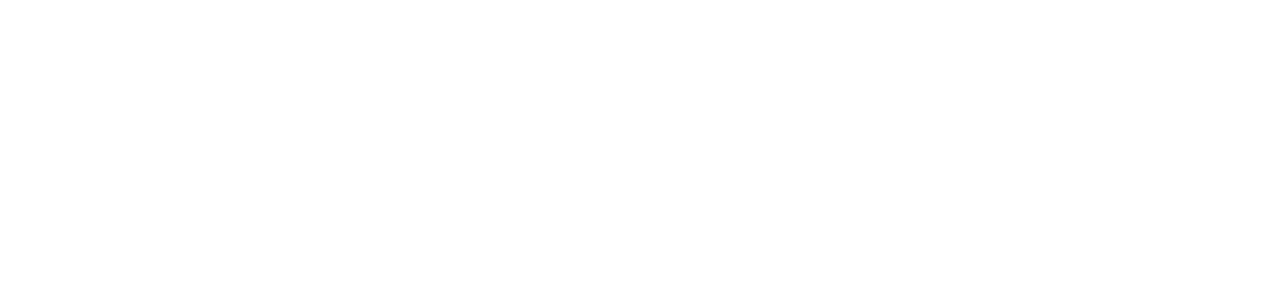
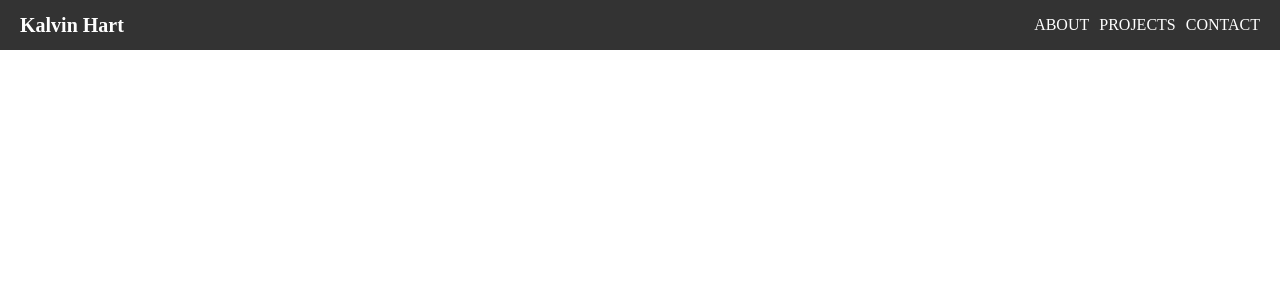
Before and after one commit to kalvinhart/portfolio-v2, a React (Create React App) app in the folder client/: page / in a window 1280 px wide. Shown: the top 300 px of the page. Built offline with nearby package versions, Linux system fonts and the light colour scheme.

Commit message:
desktop header skeleton complete

```diff
--- a/client/src/App.tsx
+++ b/client/src/App.tsx
@@ -1,5 +1,7 @@
+import { Header } from "./components/Header";
+
 function App() {
-  return <div></div>;
+  return <Header />;
 }
 
 export default App;
--- /dev/null
+++ b/client/src/components/Header/Header.styles.ts
@@ -0,0 +1,43 @@
+import styled from "styled-components";
+import { MainContainer } from "../../styles/containers";
+
+export const StyledHeader = styled.header`
+  padding: 10px 20px;
+  background-color: #333;
+  color: white;
+
+  & ${MainContainer} {
+    display: flex;
+    align-items: center;
+    justify-content: space-between;
+  }
+`;
+
+export const HeaderLogo = styled.span`
+  font-size: 20px;
+  font-weight: bold;
+`;
+
+export const HeaderNav = styled.nav``;
+
+export const HeaderNavUL = styled.ul`
+  list-style: none;
+  display: flex;
+`;
+
+export const HeaderNavLI = styled.li`
+  &:not(:last-of-type) {
+    margin-right: 10px;
+  }
+`;
+
+export const HeaderNavLink = styled.a`
+  color: white;
+  text-decoration: none;
+  text-transform: uppercase;
+  transition: color 0.2s ease-out;
+
+  &:hover {
+    color: #0cc;
+  }
+`;
--- /dev/null
+++ b/client/src/components/Header/Header.tsx
@@ -0,0 +1,36 @@
+import { MainContainer } from "../../styles/containers";
+import {
+  HeaderLogo,
+  HeaderNav,
+  HeaderNavLI,
+  HeaderNavLink,
+  HeaderNavUL,
+  StyledHeader,
+} from "./Header.styles";
+
+const Header = () => {
+  return (
+    <StyledHeader>
+      <MainContainer>
+        <HeaderLogo>Kalvin Hart</HeaderLogo>
+        <HeaderNav>
+          <HeaderNavUL>
+            <HeaderNavLI>
+              <HeaderNavLink href="#about">About</HeaderNavLink>
+            </HeaderNavLI>
+
+            <HeaderNavLI>
+              <HeaderNavLink href="#projects">Projects</HeaderNavLink>
+            </HeaderNavLI>
+
+            <HeaderNavLI>
+              <HeaderNavLink href="#contact">Contact</HeaderNavLink>
+            </HeaderNavLI>
+          </HeaderNavUL>
+        </HeaderNav>
+      </MainContainer>
+    </StyledHeader>
+  );
+};
+
+export default Header;
--- /dev/null
+++ b/client/src/components/Header/index.ts
@@ -0,0 +1,3 @@
+import Header from "./Header";
+
+export { Header };
--- a/client/src/index.css
+++ b/client/src/index.css
@@ -15,7 +15,8 @@
 figure,
 blockquote,
 dl,
-dd {
+dd,
+ul {
   margin: 0;
 }
 
--- a/client/src/index.tsx
+++ b/client/src/index.tsx
@@ -1,6 +1,7 @@
 import React from "react";
 import ReactDOM from "react-dom/client";
 import App from "./App";
+import "./index.css";
 
 const root = ReactDOM.createRoot(document.getElementById("root") as HTMLElement);
 root.render(
--- /dev/null
+++ b/client/src/styles/containers.ts
@@ -0,0 +1,7 @@
+import styled from "styled-components";
+
+export const MainContainer = styled.div`
+  width: 100%;
+  max-width: 1480px;
+  margin: 0 auto;
+`;
```
